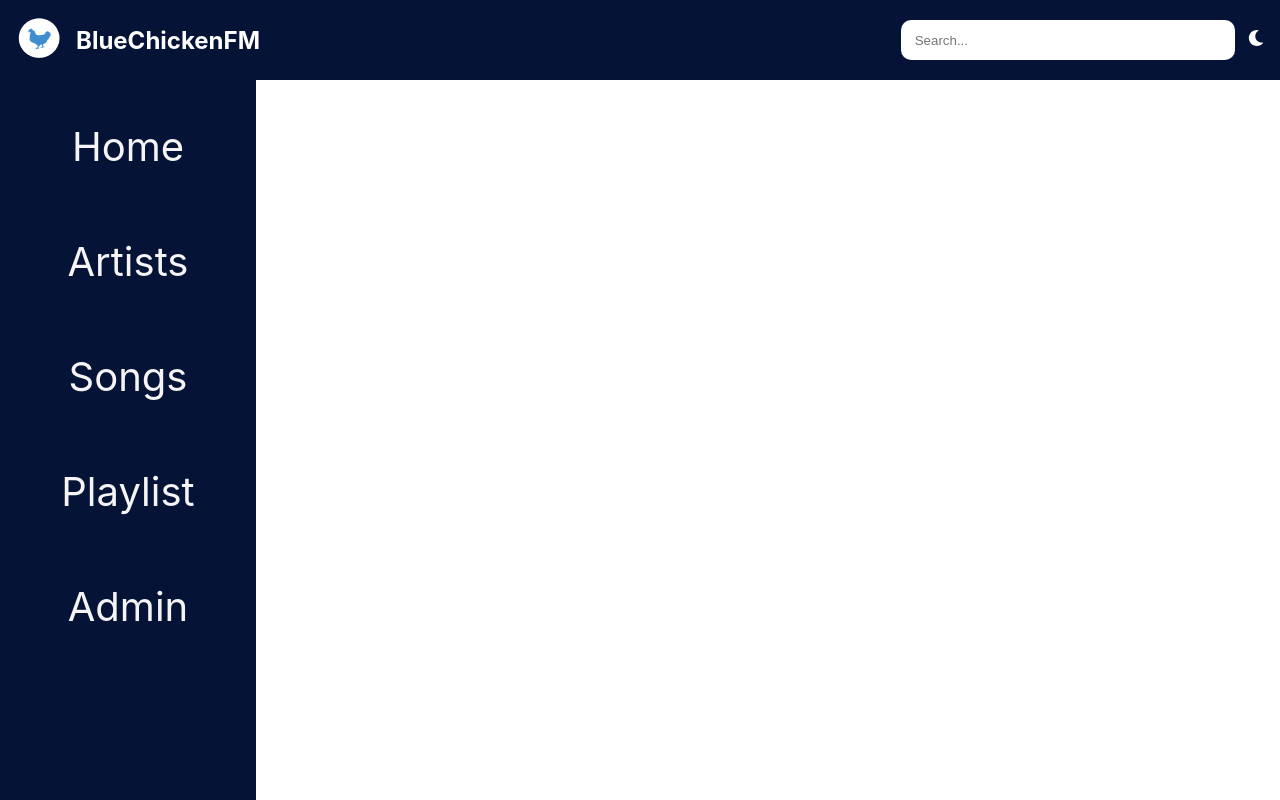
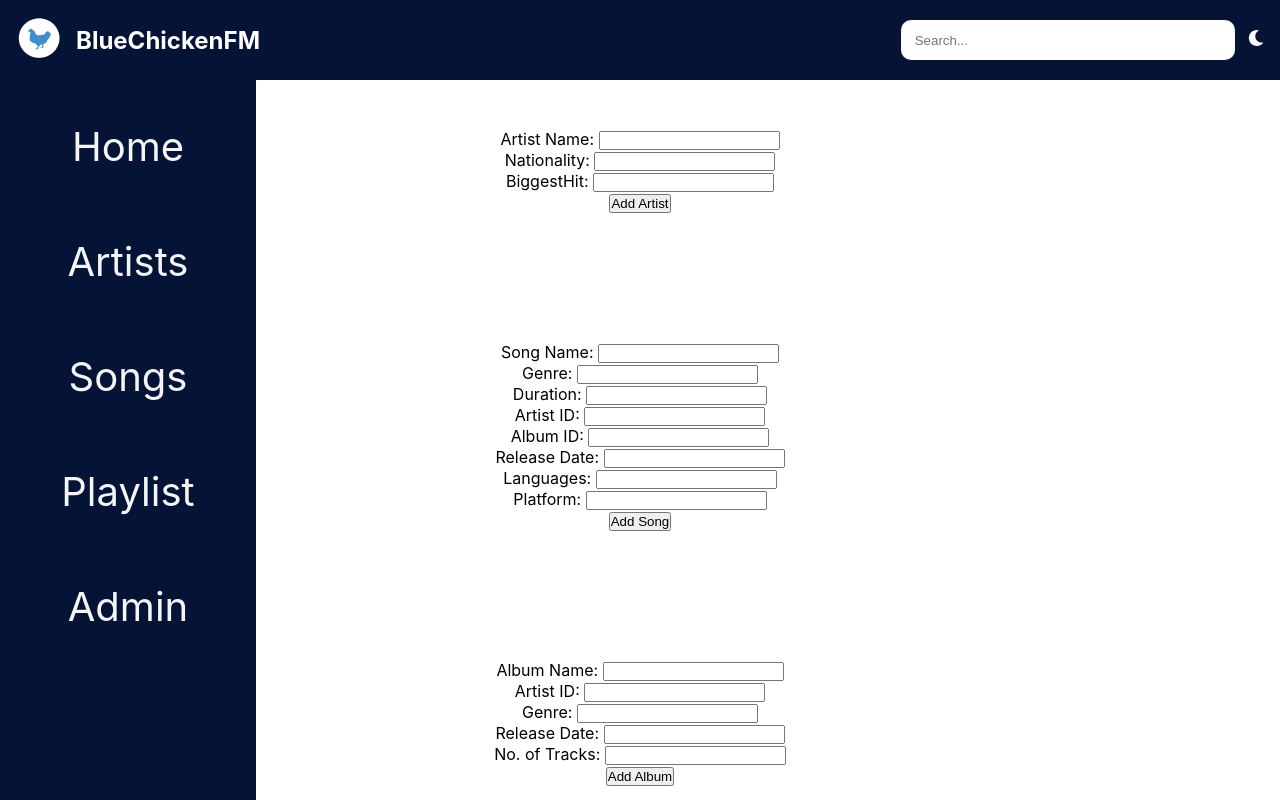
Before and after one commit to aaisharif/Client-Side-Project, a React (Create React App) app: page /admin in a window 1280 px wide. Built offline with nearby package versions, Linux system fonts and the light colour scheme; no server answers.

Commit message:
hack for admin worksgit add .
q

```diff
--- a/src/App.css
+++ b/src/App.css
@@ -10,6 +10,7 @@
   flex-wrap: wrap;
   justify-content: center;
   background-color: rgb(47, 88, 123);
+  /* background-color: rgb(47, 88, 123); */
   padding-top: 90px;
   padding-left: 300px;
 }
@@ -21,10 +22,11 @@
     color: white;
     line-height: 1;
     padding: 20px;
-    margin: 10px;
+    margin: 20px;
     border: 0.5px black solid;
     border-radius: 15px;
     background-color: rgb(12, 22, 57);
+    /* background-color: rgb(12, 22, 57); */
     height: 400px;
     width: 300px;
 
--- a/src/App.js
+++ b/src/App.js
@@ -24,7 +24,7 @@ function App() {
         <Route path='/' exact component={AlbumContainer}/>
         <Route path='/artists' component={ArtistContainer}/>
         <Route path='/songs' component={SongContainer}/>
-        {/* <Route path='/admin' component={AdminContainer}/> */}
+        <Route path='/admin' component={AdminContainer}/>
       </Switch>
     </Router>
   </div>
--- a/src/components/admin/AdminContainer.js
+++ b/src/components/admin/AdminContainer.js
@@ -1,58 +1,82 @@
-// import React from 'react'
-// import NewSongForm from './NewSongForm'
-// import NewAlbumForm from './NewAlbumForm';
-// import { useState, useEffect } from "react";
+import React from 'react'
+import NewSongForm from './NewSongForm'
+import NewAlbumForm from './NewAlbumForm';
+import NewArtistForm from './NewArtistForm';
+import { useState, useEffect } from "react";
 
-// const AdminContainer = () => {
+const AdminContainer = () => {
 
-//     const [songs, setSongs] = useState ([]);
-//     const [albums, setAlbums] = useState ([]);
+    const [songs, setSongs] = useState ([]);
+    const [albums, setAlbums] = useState ([]);
+    const [artists, setArtists] = useState([])
 
-//     const getSongData = () => {
-//         fetch("http://localhost:8080/api/v1/songs")
-//         .then(response => response.json())
-//         .then(data => setSongs(data));
-//     }
+    const getArtistData = () => {
+        fetch("http://localhost:8080/api/v1/artists")
+        .then(resp=>resp.json())
+        .then(data =>  setArtists(data))
+        }
 
-//     useEffect(getSongData, []);
 
-//     const addNewSong = (newSong) => {
-//         fetch("http://localhost:8080/api/v1/songs/add", {
-//             method: 'POST',
-//             headers: {
-//                 'Content-Type': 'application/json'
-//             },
-//             body: JSON.stringify(newSong)
-//         })
-//         .then(getSongData)
-//     }
+    useEffect (getArtistData, []);
 
-//     const getAlbumData = () => {
-//         fetch("http://localhost:8080/api/v1/albums")
-//         .then(response => response.json())
-//         .then(data => setAlbums(data));
-//     }
+    const addNewArtist = (newArtist) => {
 
-//     useEffect(getAlbumData, []);
+        fetch("http://localhost:8080/api/v1/artists/add", {
+            method: 'POST',
+            headers: {
+                'Content-Type': 'application/json'
+            },
+            body: JSON.stringify(newArtist)
+        })
+            .then(getArtistData);
+    }
 
-//     const addNewAlbum = (newAlbum) => {
-//         fetch("http://localhost:8080/api/v1/albums/add", {
-//             method: 'POST',
-//             headers: {
-//                 'Content-Type': 'application/json'
-//             },
-//             body: JSON.stringify(newAlbum)
-//         })
-//         .then(getAlbumData)
-//     }
+    const getSongData = () => {
+        fetch("http://localhost:8080/api/v1/songs")
+        .then(response => response.json())
+        .then(data => setSongs(data));
+    }
 
-//     return (
+    useEffect(getSongData, []);
 
-//         <div>
-//             <NewSongForm onSongSubmission={addNewSong}/>
-//             <NewAlbumForm onAlbumSubmission={addNewAlbum}/>
-//         </div>
-//     )
-// }
+    const addNewSong = (newSong) => {
+        fetch("http://localhost:8080/api/v1/songs/add", {
+            method: 'POST',
+            headers: {
+                'Content-Type': 'application/json'
+            },
+            body: JSON.stringify(newSong)
+        })
+        .then(getSongData)
+    }
 
-// export default AdminContainer
+    const getAlbumData = () => {
+        fetch("http://localhost:8080/api/v1/albums")
+        .then(response => response.json())
+        .then(data => setAlbums(data));
+    }
+
+    useEffect(getAlbumData, []);
+
+    const addNewAlbum = (newAlbum) => {
+        fetch("http://localhost:8080/api/v1/albums/add", {
+            method: 'POST',
+            headers: {
+                'Content-Type': 'application/json'
+            },
+            body: JSON.stringify(newAlbum)
+        })
+        .then(getAlbumData)
+    }
+
+    return (
+
+        <div>
+            <NewArtistForm onArtistSubmission={addNewArtist}/>
+            <NewSongForm onSongSubmission={addNewSong}/>
+            <NewAlbumForm onAlbumSubmission={addNewAlbum}/>
+        </div>
+    )
+}
+
+export default AdminContainer
--- a/src/components/admin/NewAlbumForm.js
+++ b/src/components/admin/NewAlbumForm.js
@@ -56,7 +56,7 @@ const NewAlbumForm = ({onAlbumSubmission}) => {
         <h2>Add a new Album:</h2>
         <form onSubmit={handleFormSubmission}>
             <div className="formElement">
-                <label htmlFor="name">Name: </label>
+                <label htmlFor="name">Album Name: </label>
                 <input type="text" id="name" value={name} onChange={handleNameChange}/>
             </div>
             <div className="formElement">
--- a/src/components/admin/NewArtistForm.js
+++ b/src/components/admin/NewArtistForm.js
@@ -44,7 +44,7 @@ const NewArtistForm = ({onArtistSubmission}) => {
         <h2>Add a new Artist:</h2>
         <form onSubmit={handleFormSubmission}>
             <div className="formElement">
-                <label htmlFor="name">Name: </label>
+                <label htmlFor="name">Artist Name: </label>
                 <input type="text" id="name" value={name} onChange={handleNameChange}/>
             </div>
             <div className="formElement">
--- a/src/components/admin/NewSongForm.js
+++ b/src/components/admin/NewSongForm.js
@@ -69,7 +69,7 @@ const NewSongForm = ({onSongSubmission}) => {
         <h2>Add a new Song:</h2>
         <form onSubmit={handleFormSubmission}>
             <div className="formElement">
-                <label htmlFor="name">Name: </label>
+                <label htmlFor="name">Song Name: </label>
                 <input type="text" id="name" value={name} onChange={handleNameChange}/>
             </div>
             <div className="formElement">
--- a/src/containers/AlbumContainer.js
+++ b/src/containers/AlbumContainer.js
@@ -56,12 +56,12 @@ const AlbumContainer = () => {
             .then(getAlbumData);
     }
 
-//look up state managemnt tool - redux
+    //look up state managemnt tool - redux
     return(
         albums.length > 0 ?
 
         <div>
-            <NewAlbumForm onAlbumSubmission={addNewAlbum}/>
+            {/* <NewAlbumForm onAlbumSubmission={addNewAlbum}/>    */}
             <AlbumList albums={albums} onUpdateAlbumById={updateAlbumById} onDeleteAlbumById={deleteAlbumById}/>
 
         </div>
--- a/src/containers/ArtistContainer.js
+++ b/src/containers/ArtistContainer.js
@@ -70,7 +70,7 @@ const ArtistContainer = () => {
         artists.length > 0 ?
 
         <div>
-             <NewArtistForm onArtistSubmission={addNewArtist}/>
+             {/* <NewArtistForm onArtistSubmission={addNewArtist}/>    */}
             <ArtistList artists={artists} onUpdateArtistById={updateArtistById} onDeleteArtistById={deleteArtistById}/>
 
         </div>
--- a/src/containers/SongContainer.js
+++ b/src/containers/SongContainer.js
@@ -61,7 +61,7 @@ const SongContainer = () => {
         songs.length > 0 ?
 
         <div>
-            <NewSongForm onSongSubmission={addNewSong}/>
+            {/* <NewSongForm onSongSubmission={addNewSong}/>    */}
             <SongList songs={songs} onUpdateSongById={updateSongById} onDeleteSongById={deleteSongById}/>
 
         </div>
```
